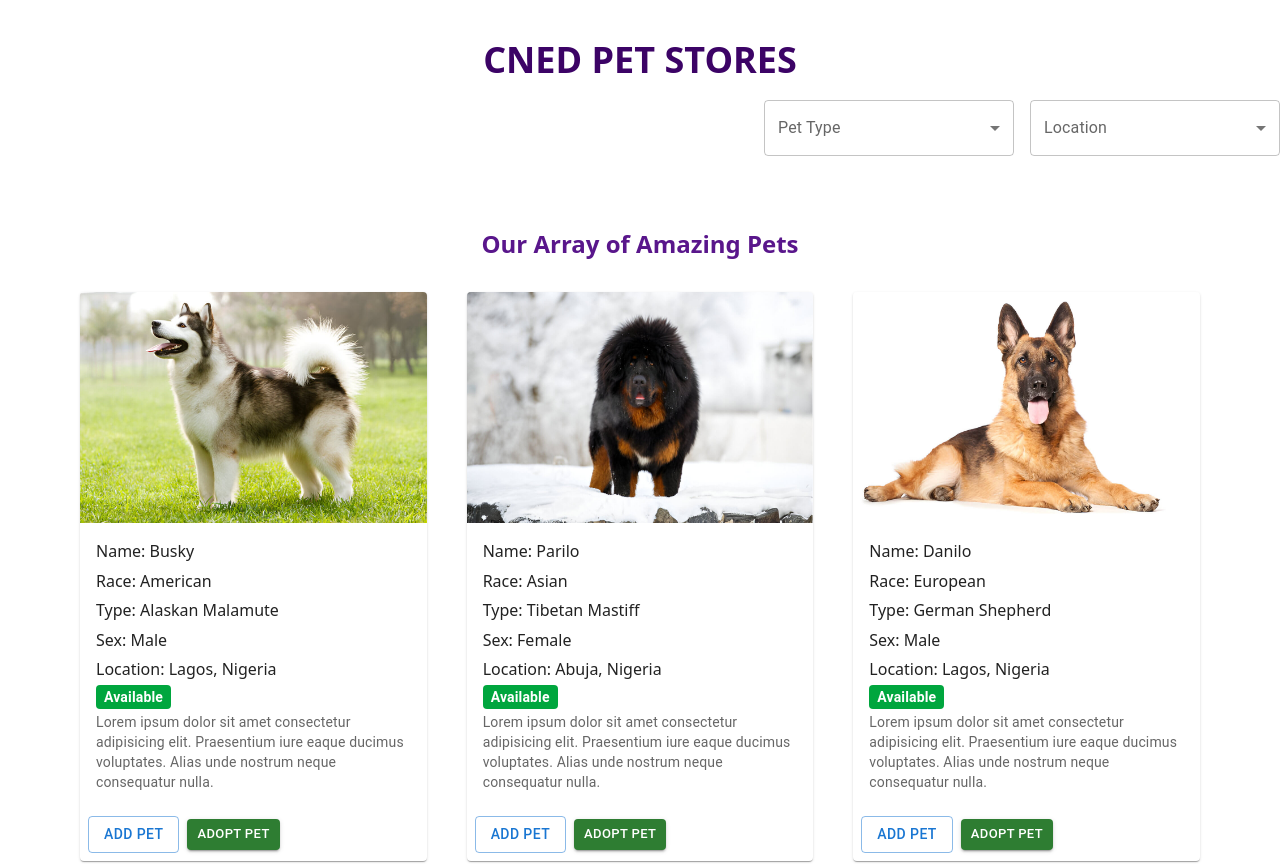
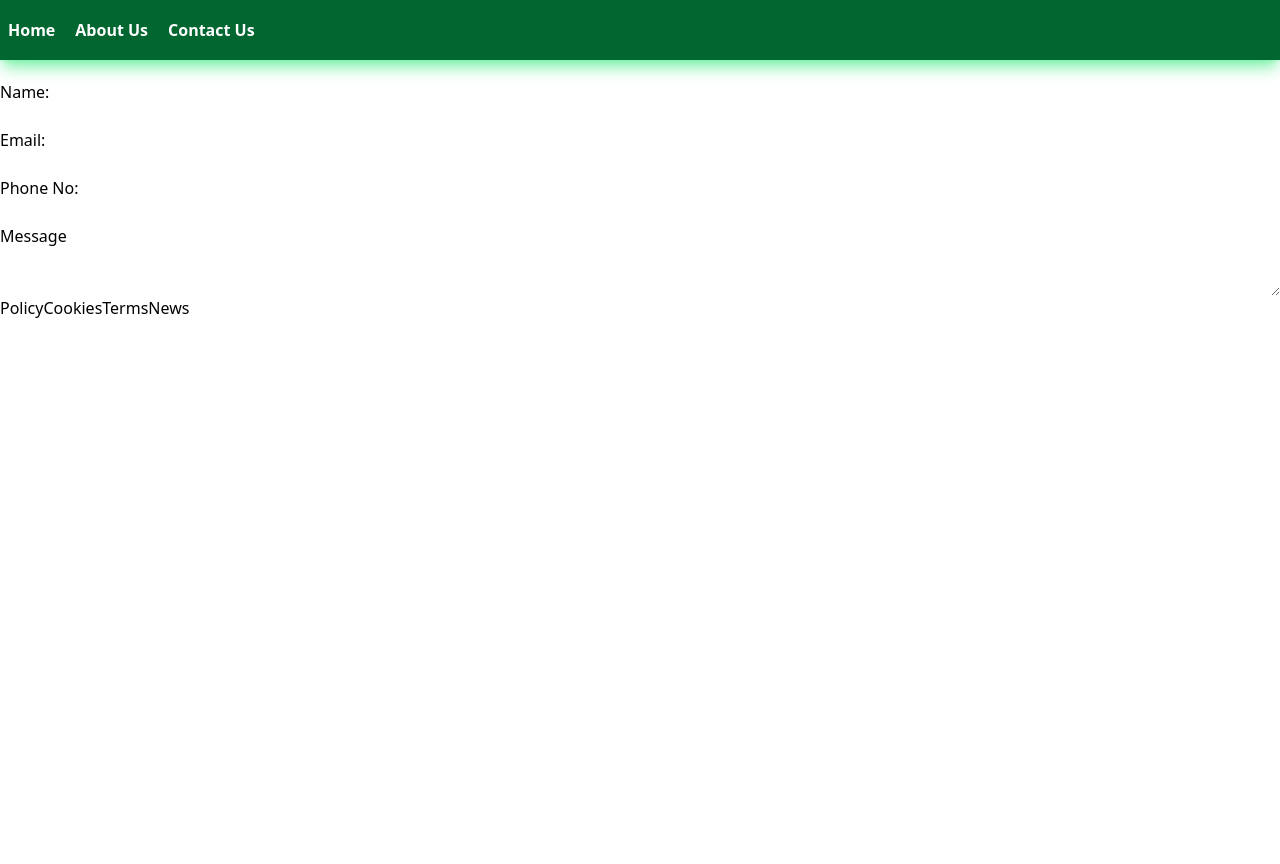
Before and after one commit to Cned7/my-pet-store, a React (Vite) app: page /contact-us in a window 1280 px wide. Shown: the top 864 px of the page. After the commit the page ends 800 px from the top, so only its background shows below. Built offline with nearby package versions, Linux system fonts and the light colour scheme.

Commit message:
Added react router navbar

```diff
--- a/package.json
+++ b/package.json
@@ -16,6 +16,7 @@
     "@tailwindcss/vite": "^4.0.6",
     "react": "^19.0.0",
     "react-dom": "^19.0.0",
+    "react-router": "^7.2.0",
     "tailwindcss": "^4.0.6"
   },
   "devDependencies": {
--- a/src/App.jsx
+++ b/src/App.jsx
@@ -101,8 +101,9 @@ function App() {
   });
 
   return (
-    <div className="mt-10 mx-auto">
-      <h1 className="md:text-2xl lg:text-4xl text-purple-950 text-center font-bold mb-5">
+    <>
+      <div className="mt-20 mx-auto">
+        <h1 className="md:text-2xl lg:text-4xl text-purple-950 text-center font-bold m-5">
           CNED PET STORES
         </h1>
 
@@ -178,6 +179,7 @@ function App() {
           )}
         </ul>
       </div>
+    </>
   );
 }
 
--- /dev/null
+++ b/src/components/Navbar.jsx
@@ -0,0 +1,25 @@
+import React from "react";
+import { NavLink } from "react-router";
+
+function Navbar() {
+  return (
+    <nav
+      className="shadow-lg shadow-green-300 p-2 bg-green-800 flex center fixed z-10 top-0"
+      style={{ height: 60, width: "100%" }}
+    >
+      <div className="container mx-auto my-auto flex gap-5 text-white font-semibold">
+        <NavLink to={"/"} end className={"hover:text-green-400"}>
+          Home
+        </NavLink>
+        <NavLink to={"/about-us"} end className={"hover:text-green-400"}>
+          About Us
+        </NavLink>
+        <NavLink to={"/contact-us"} end className={"hover:text-green-400"}>
+          Contact Us
+        </NavLink>
+      </div>
+    </nav>
+  );
+}
+
+export default Navbar;
--- /dev/null
+++ b/src/layouts/Footer.jsx
@@ -0,0 +1,12 @@
+function Footer() {
+  return (
+    <div>
+      <a href="">Policy</a>
+      <a href="">Cookies</a>
+      <a href="">Terms</a>
+      <a href="">News</a>
+    </div>
+  );
+}
+
+export default Footer;
--- /dev/null
+++ b/src/layouts/MainLayout.jsx
@@ -0,0 +1,15 @@
+import { Outlet } from "react-router";
+import Navbar from "../components/Navbar";
+import Footer from "./Footer";
+
+function MainLayout() {
+  return (
+    <>
+      <Navbar />
+      <Outlet />
+      <Footer />
+    </>
+  );
+}
+
+export default MainLayout;
--- a/src/main.jsx
+++ b/src/main.jsx
@@ -1,10 +1,23 @@
-import { StrictMode } from 'react'
-import { createRoot } from 'react-dom/client'
+import { StrictMode } from "react";
+import { createRoot } from "react-dom/client";
+import { BrowserRouter, Routes, Route } from "react-router";
+import About from "./pages/About.jsx";
+import Contact from "./pages/Contact.jsx";
+import MainLayout from "./layouts/MainLayout.jsx";
+
 // import './index.css'
-import App from './App.jsx'
+import App from "./App.jsx";
 
-createRoot(document.getElementById('root')).render(
+createRoot(document.getElementById("root")).render(
   <StrictMode>
-    <App />
-  </StrictMode>,
-)
+    <BrowserRouter>
+      <Routes>
+        <Route element={<MainLayout />}>
+          <Route path="/" element={<App />} />
+          <Route path="about-us" element={<About />} />
+          <Route path="contact-us" element={<Contact />} />
+        </Route>
+      </Routes>
+    </BrowserRouter>
+  </StrictMode>
+);
--- /dev/null
+++ b/src/pages/About.jsx
@@ -0,0 +1,23 @@
+import React from "react";
+
+function About() {
+  return (
+    <>
+      <section className="container mx-auto mt-20">
+        <h1 className="mb-4 text-green-800 text-2xl font-semibold mt-10">
+          About CNED Pets
+        </h1>
+        <p>
+          Lorem ipsum dolor sit amet, consectetur adipisicing elit. Modi,
+          distinctio dolores id fuga porro nobis. In ex voluptatum fuga soluta
+          est nihil enim autem! Reiciendis consequatur sunt quae qui cum
+          sapiente deserunt odit inventore totam. Iusto, architecto blanditiis
+          quibusdam error porro eum dolor officia repudiandae, ex numquam
+          molestiae, eius et.
+        </p>
+      </section>
+    </>
+  );
+}
+
+export default About;
--- /dev/null
+++ b/src/pages/Contact.jsx
@@ -0,0 +1,23 @@
+import React from "react";
+
+function Contact() {
+  return (
+    <>
+      <div className="mt-20 container mx-auto">
+        <form action="" className="flex flex-col mt-10">
+          <label htmlFor="">Name:</label>
+          <input type="text" />
+          <label htmlFor="">Email:</label>
+          <input type="email" />
+          <label htmlFor="">Phone No:</label>
+          <input type="number" />
+          <label htmlFor="">Message</label>
+          <textarea name="" id=""></textarea>
+          <button></button>
+        </form>
+      </div>
+    </>
+  );
+}
+
+export default Contact;
```
Also changed, not shown: 1 other file (tests, documents, lock files or other folders). Lines whose indentation alone changed are shown as unchanged.
